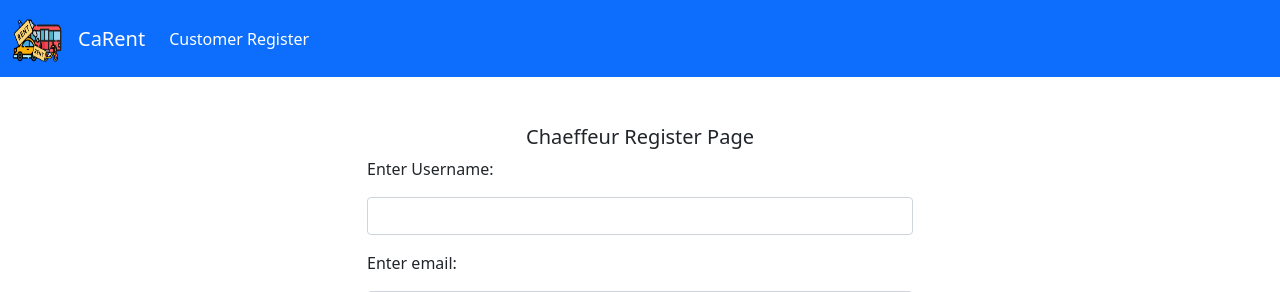
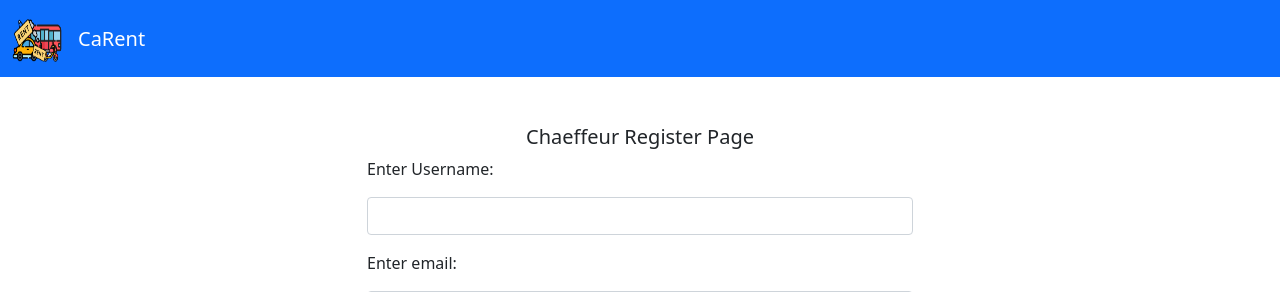
Before and after one commit to Beste-Guney/car-rental-system, a Django app: page /accounts/signupChaeffur/ in a window 1280 px wide. Shown: the top 292 px of the page. Run offline with Django 3.2, Linux system fonts and the light colour scheme; parts of the project's set-up code (start-up, migrations or seed data) failed here and were passed over.

Commit message:
some html

```diff
--- a/templates/base.html
+++ b/templates/base.html
@@ -28,11 +28,11 @@
             <span class="navbar-toggler-icon"></span>
         </button>
         <div class="collapse navbar-collapse">
-            <ul class="navbar-nav">
+            {% comment %}<ul class="navbar-nav">
                 <li>
                     <a class="nav-link active" aria-current="page" href="{% url 'customer_register' %}"> Customer Register</a>
                 </li>
-            </ul>
+            </ul>{% endcomment %}
         </div>
     </div>
 </nav>
```
